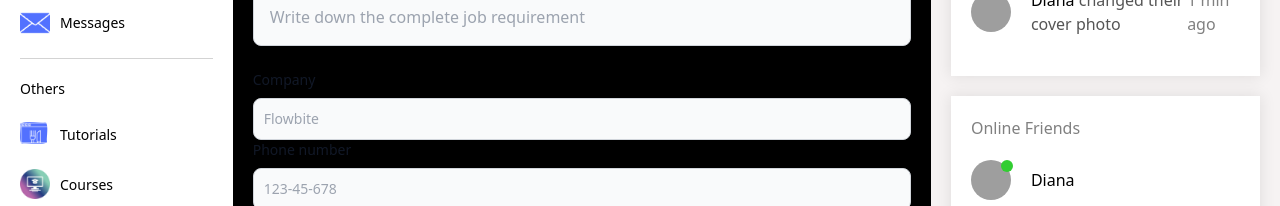
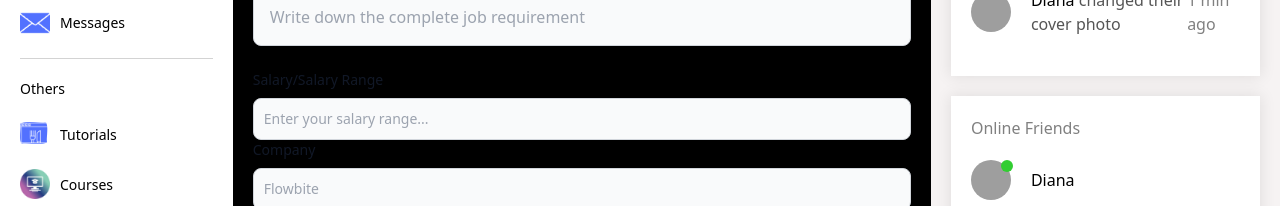
Before and after one commit to BlueSky428/Student-Book, a React (Vite) app in the folder client/: page /jobs in a window 1280 px wide. Shown: the part 594-800 px from the top of the page. Built offline with nearby package versions, Linux system fonts and the light colour scheme; sample sign-in values are in the browser's storage; grey boxes are pictures that could not be loaded.

Commit message:
feat: input box for job salary

```diff
--- a/client/src/pages/Job/Job.jsx
+++ b/client/src/pages/Job/Job.jsx
@@ -161,6 +161,22 @@
           />
         </div>
         <div>
+          {/* Job Salary */}
+          <label
+            for="job_salary"
+            class="block mb-2 text-sm font-medium text-gray-900 dark:text-white"
+          >
+            Salary/Salary Range
+          </label>
+          <input
+            type="text"
+            id="job_salary"
+            class="bg-gray-50 border border-gray-300 text-gray-900 text-sm rounded-lg focus:ring-blue-500 focus:border-blue-500 block w-full p-2.5 dark:bg-gray-700 dark:border-gray-600 dark:placeholder-gray-400 dark:text-white dark:focus:ring-blue-500 dark:focus:border-blue-500"
+            placeholder="Enter your salary range..."
+            required={true}
+          />
+        </div>
+        <div>
           <label
             for="company"
             class="block mb-2 text-sm font-medium text-gray-900 dark:text-white"
```
